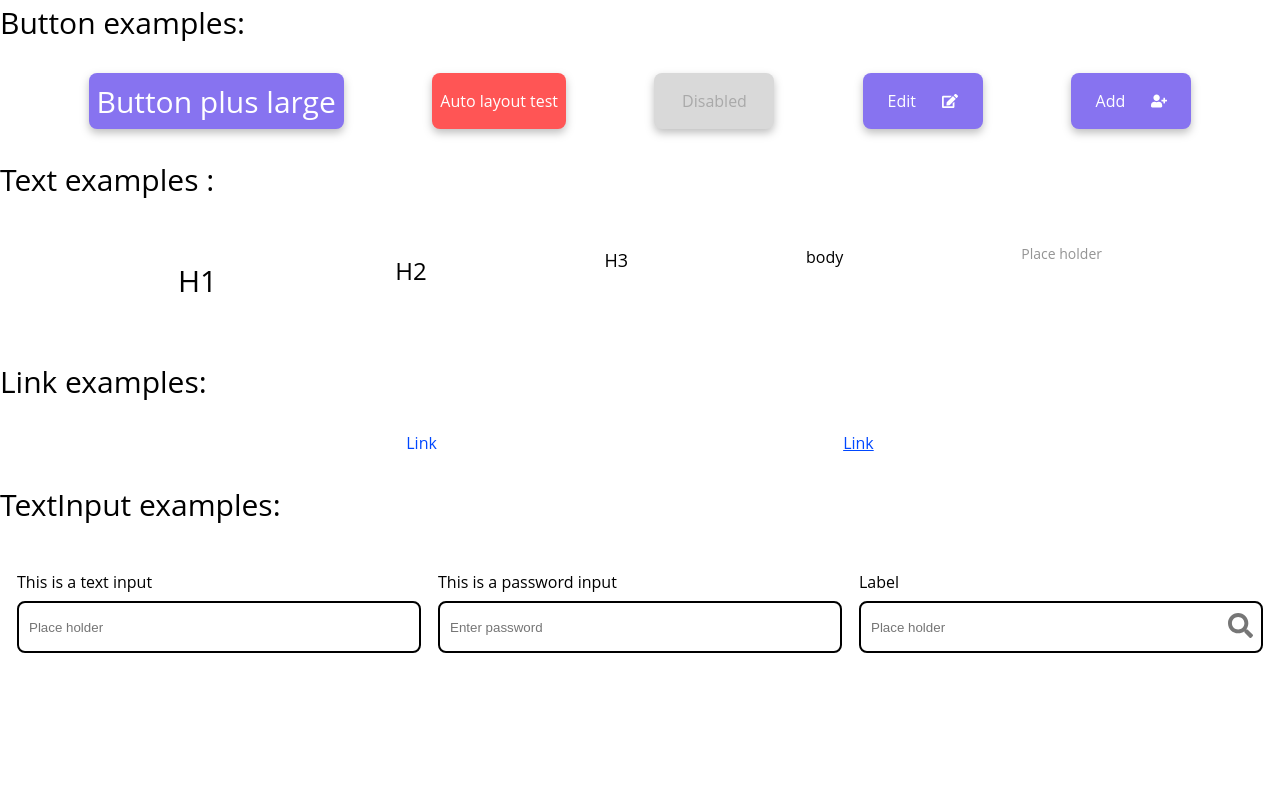
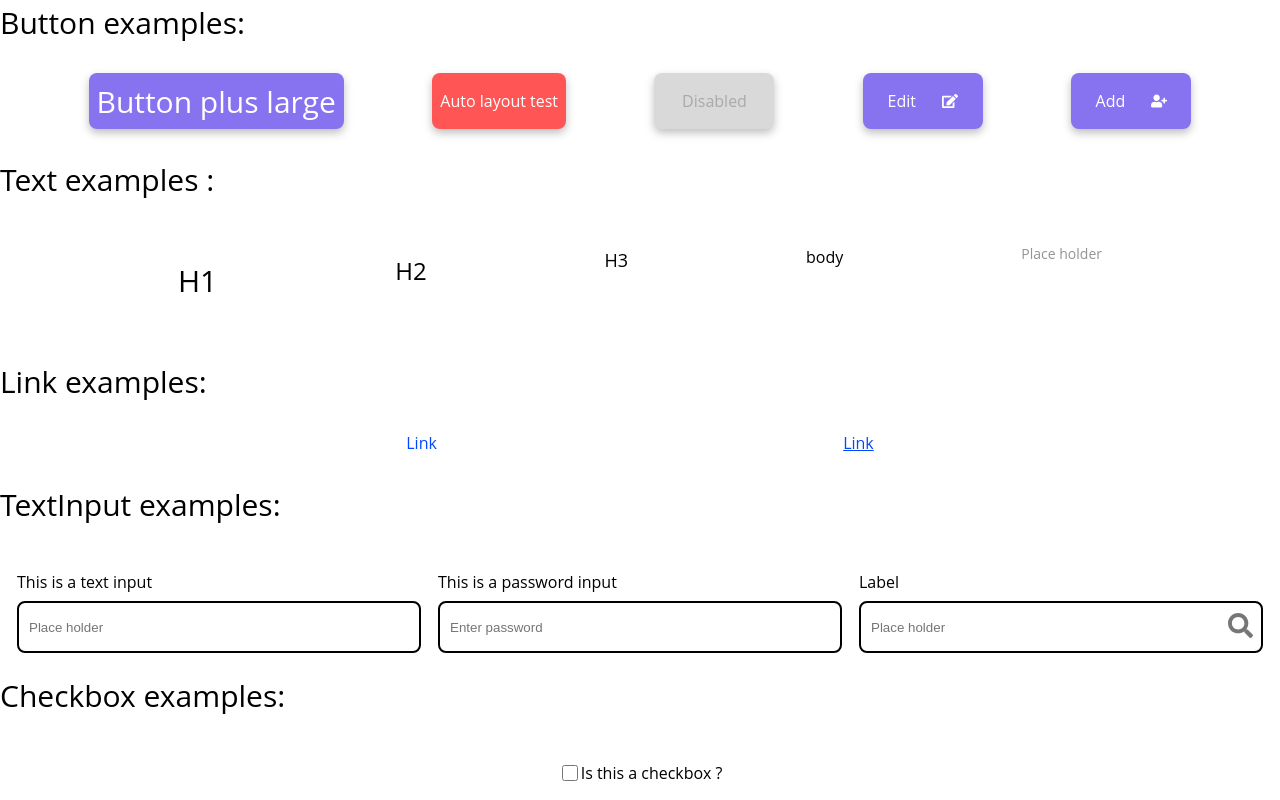
Before and after one commit to fechad/social-media-app, a React (Create React App) app in the folder client/: page /components in a window 1280 px wide. Shown: the part 216-1016 px from the top of the page. Before the commit the page ends 869 px from the top, so only its background shows below. Built offline with nearby package versions, Linux system fonts and the light colour scheme.

Commit message:
cant change checkbox color mdr

```diff
--- /dev/null
+++ b/client/src/components/Checkbox.tsx
@@ -0,0 +1,14 @@
+import React from 'react'
+import '../styles/Checkbox.css'
+import Text from '../components/Text';
+
+const Checkbox = ({text}:{text: string}) => {
+  return (
+    <div className='Checkbox'>
+        <input type="checkbox" />
+        <Text content={text}/>
+    </div>
+  )
+}
+
+export default Checkbox
--- a/client/src/pages/Library.tsx
+++ b/client/src/pages/Library.tsx
@@ -5,6 +5,7 @@ import '../styles/Library.css'
 import Text from '../components/Text';
 import Link from '../components/Link';
 import TextInput from '../components/TextInput';
+import Checkbox from '../components/Checkbox';
 
 const Library = () => {
   return (
@@ -54,6 +55,13 @@ const Library = () => {
           <TextInput icon={<FaSearch size={25} color={'#767676'}/>} />
         </section>
       </div>
+
+      <div>
+      <Text type='H1' content='Checkbox examples:' />
+        <section>
+          <Checkbox text='Is this a checkbox ?' />
+        </section>
+      </div>
     </section>
   )
 }
--- /dev/null
+++ b/client/src/styles/Checkbox.css
@@ -0,0 +1,14 @@
+.Checkbox{
+    width: fit-content;
+    display: flex;
+    flex-direction: row;
+    justify-content: space-between;
+    align-items: center;
+}
+
+.Checkbox input{
+    width: 16px;
+    height: 16px;
+    color: '#8773F0';
+    filter:'#8773f0';
+}
--- a/client/src/styles/TextInput.css
+++ b/client/src/styles/TextInput.css
@@ -15,7 +15,7 @@
     margin-right: 8px;
 }
 
-input{
+.inputContainer input{
     width: 90%;
     height: 100%;
     margin-left: 8px;
```
